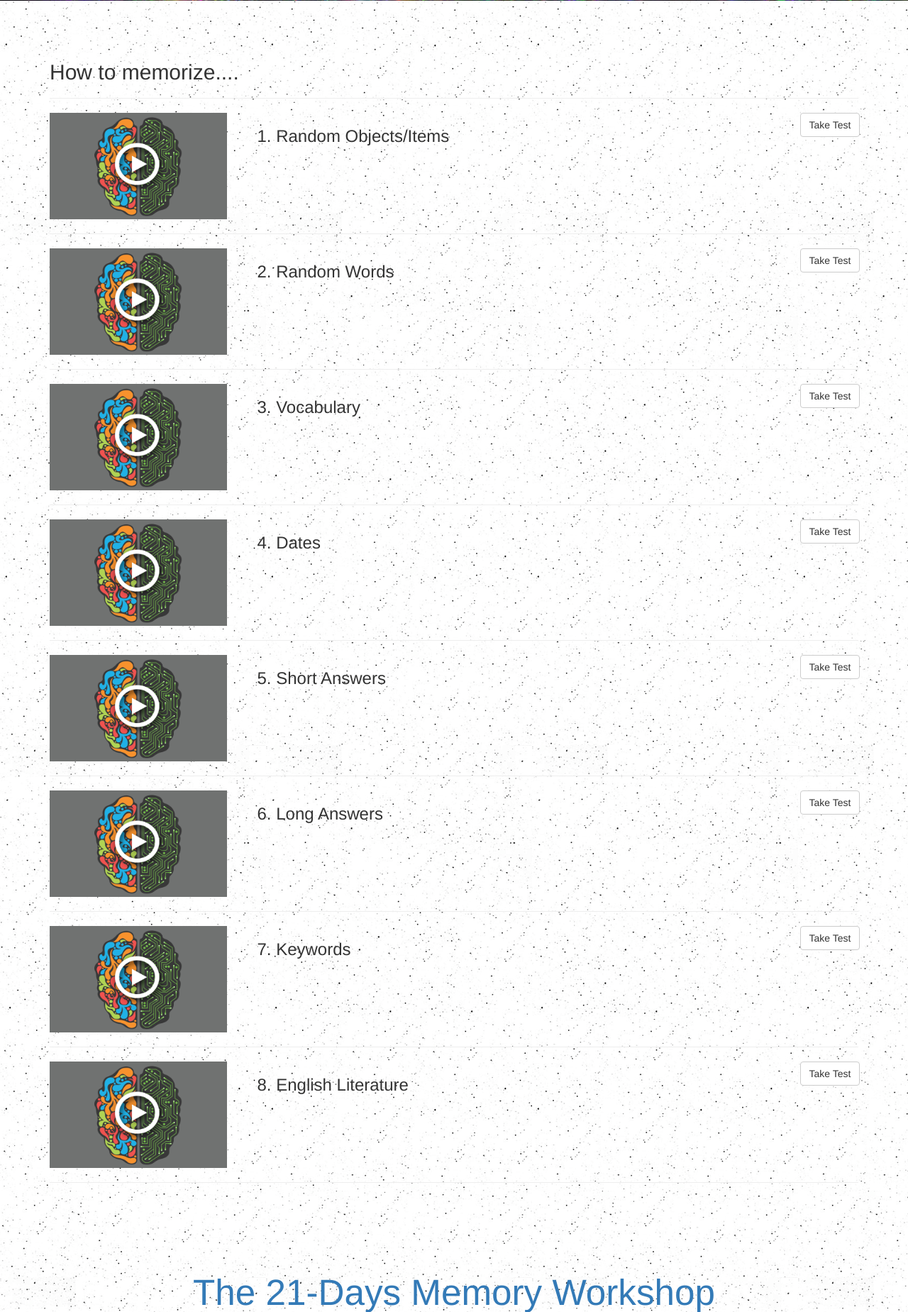
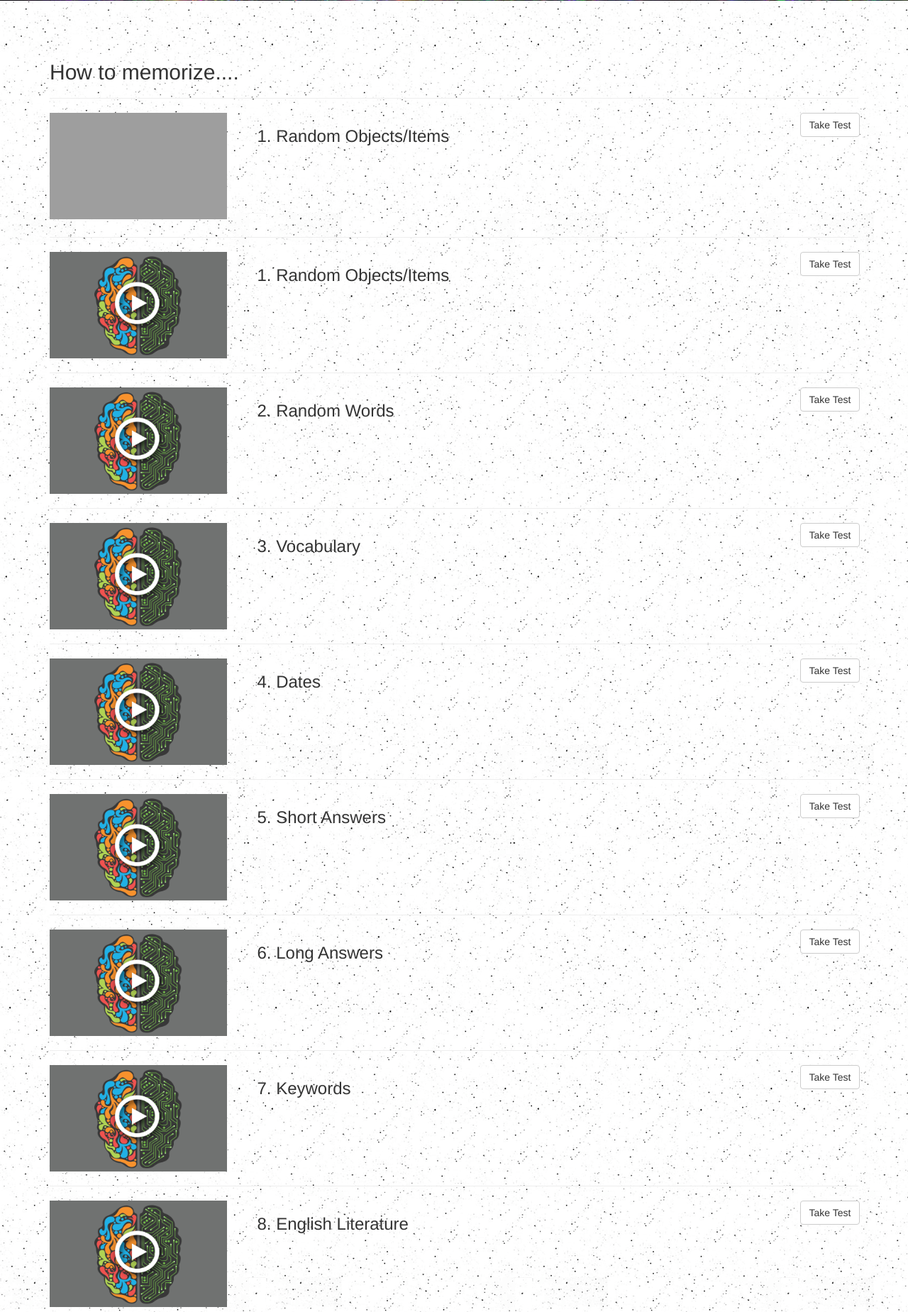
Before and after one commit to vgoel38/EmpowerK-12, a Flask app: page /memoryvideos in a window 1280 px wide. Shown: the part 450-2299 px from the top of the page at 71% size. Run offline with Flask 2, Linux system fonts and the light colour scheme; a user stored in the database is signed in; a map, chart or similar area stays blank; some libraries are stand-ins or nearby versions; grey boxes are pictures that could not be loaded.

Commit message:
sample working of video and take test button

```diff
--- a/templates/memoryvideos.html
+++ b/templates/memoryvideos.html
@@ -59,6 +59,12 @@
 
     <div id="memoryVideos" class="container">
         <h2>How to memorize....</h2>
+        <hr>
+        <div class="row" >
+            <div class="courseImg col-md-3" ><iframe id="player" type="text/html" allowfullscreen="allowfullscreen" width="250" height="150" src="http://www.youtube.com/embed/M7lc1UVf-VE?enablejsapi=1&origin=http://example.com" frameborder="0"></iframe></div>
+            <div class="coursecontent col-md-8"><h3>1. Random Objects/Items</h3></div>
+            <div class="lock col-md-1 row"><a href="static/amy.pdf" download="Random Objects/Items Test.pdf" class="col btn btn-default">Take Test</a></div>
+        </div>
         <hr>
         <div class="row" >
             <div class="courseImg col-md-3" ><img src="static/video-sample.jpg" width="250px" height="150px"></div>
@@ -123,5 +129,12 @@
       Contact us : info@empowerk12.com
     </div>
 
+    <script type="text/javascript">
+        $('iframe').on('click',function(event){
+            console.log("video clicked");
+            $(".video").css('width','1000');
+        });
+    </script>
+
 </body>
 </html>
```
Also changed, not shown: static/video-sample2.jpg (added).
